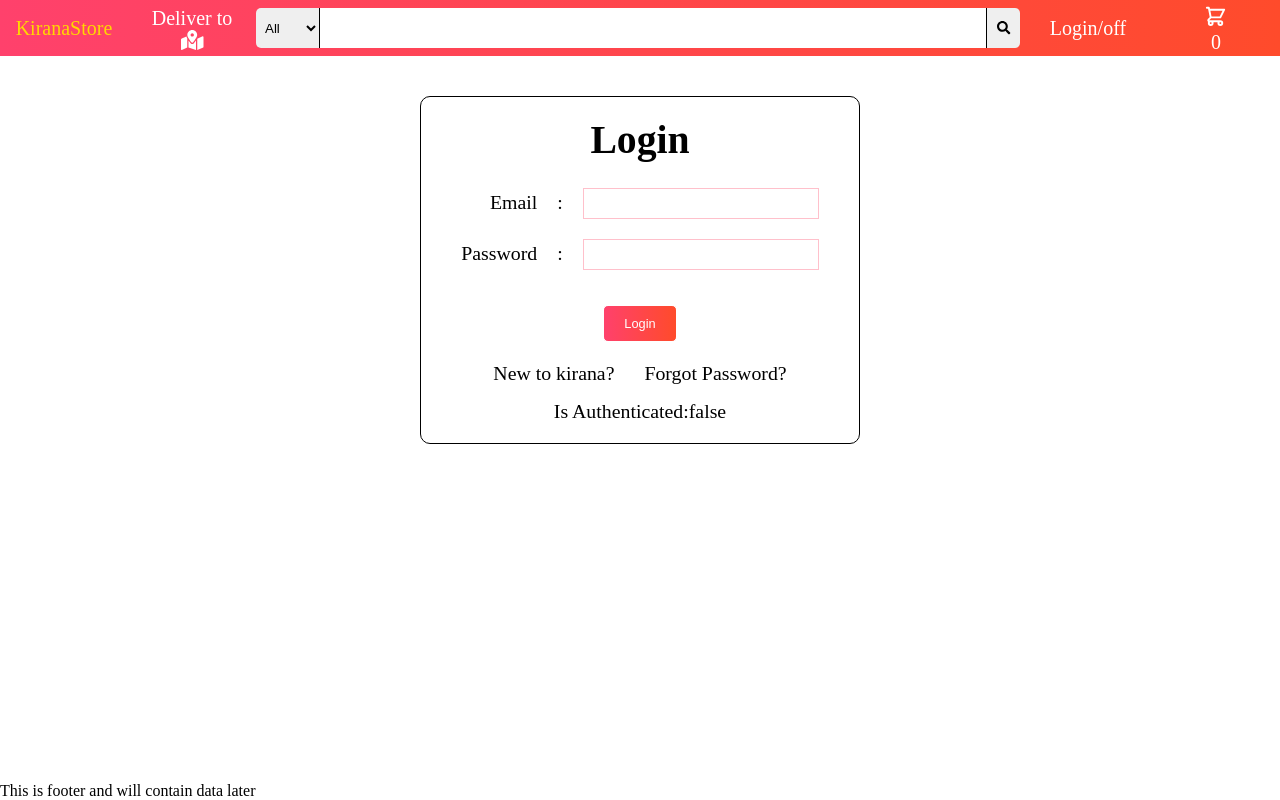
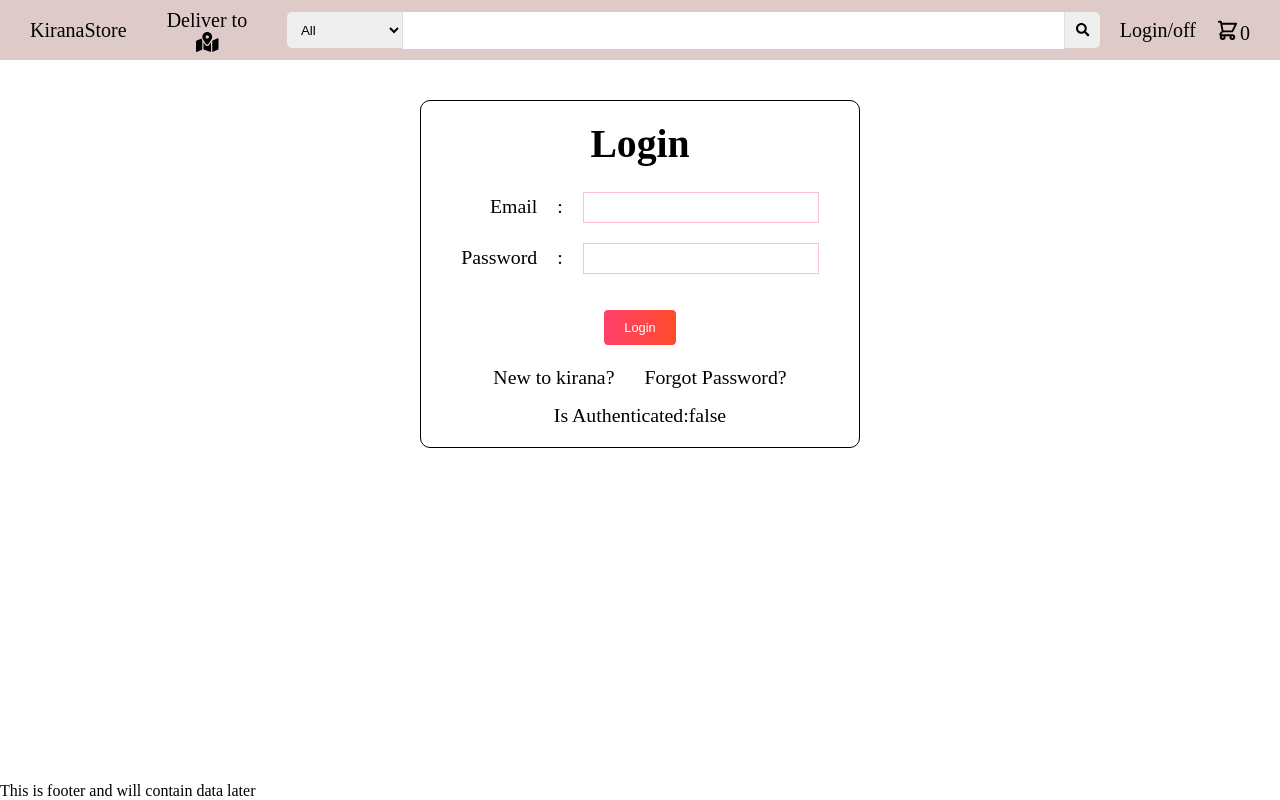
Before and after one commit to abhinavsaurav/kirana-store, a React (Create React App) app in the folder client/: page /login in a window 1280 px wide. Built offline with nearby package versions, Linux system fonts and the light colour scheme.

Commit message:
header component reworked to remove grid

```diff
--- a/client/src/components/Layout/Header/MainHeader.js
+++ b/client/src/components/Layout/Header/MainHeader.js
@@ -5,22 +5,28 @@ import { NavLink, Link, useHistory } from 'react-router-dom';
 import classes from './MainHeader.module.scss';
 import Modal from '../../UI/modal/Modal';
 import Dropdown from '../../UI/dropdown/Dropdown.js';
+import InputField from '../../UI/input/InputField.js';
 
 // just to test the modal taking in pics this can be removed
 import Pic1 from '../../../assets/pictures/carousel/pic1.png';
 import HeaderCartButton from './HeaderCartButton';
 import Cart from '../../cart/Cart';
 import useAuth from '../../../hooks/useAuth';
+import useDimension from '../../../hooks/useDimension';
+import { useEffect } from 'react';
+// import useDimension from '../../../hooks/useDimension';
 
 const MainHeader = () => {
 	const [searchText, setSearchText] = useState('');
 	const [showPinModal, setShowPinModal] = useState(false);
 	const [showCartModal, setShowCartModal] = useState(false);
-	// const [isLoggedIn, setIsLoggedIn] = useState(false);
 
 	const history = useHistory();
 
 	const auth = useAuth();
+
+	// still not performant enough
+	const dimension = useDimension();
 
 	const toggleShowPinModal = () => {
 		setShowPinModal(!showPinModal);
@@ -48,9 +54,11 @@ const MainHeader = () => {
 		}
 	};
 
-	return (
-		<header>
-			<nav className={classes['header-nav']}>
+	// **********************************************
+	// * Header sections
+	// **********************************************
+
+	const Logo = () => (
 		<NavLink
 			exact
 			activeClassName={classes.active}
@@ -59,6 +67,9 @@ const MainHeader = () => {
 		>
 			KiranaStore
 		</NavLink>
+	);
+
+	const Pin = () => (
 		<NavLink
 			exact
 			activeClassName={classes.active} // check about this part when to be active as its added in the above thing
@@ -72,25 +83,37 @@ const MainHeader = () => {
 				<img src={Pic1} alt="dummy" />
 			</Modal>
 		</NavLink>
-				<div className={classes['search-select']}>
+	);
+
+	const Category = () => (
+		<div className={`${classes['search-select']} ${classes.category}`}>
 			<select>
 				<option>All</option>
 				<option>nonedddddd</option>
 			</select>
 		</div>
-				<div className={classes['nav-fill']}>
-					<input
+	);
+
+	const SearchBar = () => (
+		<div className={classes[`search-bar`]}>
+			<InputField
 				type="text"
 				value={searchText}
 				onChange={(e) => setSearchText(e.target.value)}
 				onKeyUp={checkEnterKeyPress}
 			/>
 		</div>
-				<div className={classes.srchbtn}>
+	);
+
+	const SearchBtn = () => (
+		<div className={classes.searchbtn}>
 			<button onClick={handleSearchBtnClick}>
 				<FontAwesomeIcon icon="search" />
 			</button>
 		</div>
+	);
+
+	const LoginStatus = () => (
 		<NavLink
 			exact
 			to="/login"
@@ -107,7 +130,14 @@ const MainHeader = () => {
 				`Login/off`
 			)}
 		</NavLink>
-				<NavLink to="#" onClick={(e) => toggleShowCartModal()}>
+	);
+
+	const CartBtn = () => (
+		<NavLink
+			to="#"
+			onClick={(e) => toggleShowCartModal()}
+			className={classes['cart-wrapper']}
+		>
 			<div className={classes['cart-btn']}>
 				<HeaderCartButton />
 			</div>
@@ -116,6 +146,30 @@ const MainHeader = () => {
 				<Cart toggleShowModal={toggleShowCartModal} history={history} />
 			</Modal>
 		</NavLink>
+	);
+
+	const [dynamicWidth, setDynamicWidth] = useState(dimension.width);
+	useEffect(() => {
+		setDynamicWidth(dimension.width);
+	}, [dimension.width]);
+
+	return (
+		<header>
+			<nav className={classes['header-nav']} style={{ width: dynamicWidth }}>
+				{/* <div className={classes['nav-content-wrapper']}> */}
+				{/* <div>Width:{dimension.width}</div> */}
+				<Logo />
+				<Pin />
+				<div className={classes['search-elem']}>
+					<div className={classes['outline-elem']}>
+						<Category />
+						<SearchBar />
+						<SearchBtn />
+					</div>
+				</div>
+				<LoginStatus />
+				<CartBtn />
+				{/* </div> */}
 			</nav>
 		</header>
 	);
--- a/client/src/components/Layout/Header/MainHeader.module.scss
+++ b/client/src/components/Layout/Header/MainHeader.module.scss
@@ -1,14 +1,9 @@
-$header-height: 7vh;
-$header-elem-padding: 1px 5px 1px 5px;
-$searchbar-ht: 70%;
-$border-radius: 5px;
-
 @mixin flex-center-row {
 	display: flex;
 	align-items: center;
 	justify-content: center;
 	font-size: 1.25rem;
-	width: 100%;
+	// width: 100%;
 }
 
 @mixin flex-center-column {
@@ -19,155 +14,6 @@ $border-radius: 5px;
 	font-size: 1.25rem;
 }
 
-.header-nav {
-	width: 100%;
-	height: 100%;
-	background: #ff416c; /* fallback for old browsers */
-	background: -webkit-linear-gradient(
-		to right,
-		#ff416c,
-		#ff4b2b
-	); /* Chrome 10-25, Safari 5.1-6 */
-	background: linear-gradient(to right, #ff416c, #ff4b2b);
-	min-height: 50px;
-
-	div {
-		display: inline-block;
-		box-sizing: border-box;
-		// padding: $header-elem-padding;
-	}
-
-	display: grid;
-	grid-template-columns: 10% 10% 5% auto 3% 10% 10%;
-	grid-template-rows: $header-height;
-	grid-template-areas: 'logo pin srchselect srchbar srchbtn login cart';
-
-	.logo {
-		grid-area: logo;
-		@include flex-center-row;
-		min-height: 40px;
-	}
-
-	.pin {
-		grid-area: pin;
-		@include flex-center-column();
-		min-height: 40px;
-	}
-
-	.search-select {
-		@include flex-center-row;
-		justify-content: flex-end;
-		padding-right: 0;
-		flex-wrap: wrap;
-		min-height: 40px;
-
-		select {
-			grid-area: srchselect;
-			width: 100%;
-			position: relative;
-			height: 70%;
-			// display: inline-block;
-			box-sizing: border-box;
-			padding: $header-elem-padding;
-			border: none;
-			overflow: hidden;
-			border-right: 1px solid black;
-			border-top-left-radius: $border-radius;
-			border-bottom-left-radius: $border-radius;
-			min-height: 40px;
-		}
-		select:focus {
-			// outline: 1px solid green;
-			border-right: none;
-			// border: 2px solid green;
-			// box-sizing: border-box;
-		}
-	}
-
-	.nav-fill {
-		grid-area: srchbar;
-		@include flex-center-row;
-		justify-content: flex-start;
-		padding-left: 0;
-		padding-right: 0;
-		min-height: 40px;
-		input {
-			// position: relative;
-			width: 100%;
-			height: $searchbar-ht;
-			padding: 0 10px 0 10px;
-			font-size: 1.25rem;
-			box-shadow: none;
-			border: none;
-			// border-radius: 5px;
-			// transform: scale(1);
-			min-height: 40px;
-		}
-		input:focus {
-			outline: none;
-		}
-	}
-	.srchbtn {
-		@include flex-center-column();
-		align-items: flex-start;
-		// box-sizing: border-box;
-		padding-left: 0;
-		min-height: 40px;
-
-		button {
-			grid-area: srchbtn;
-			height: $searchbar-ht;
-			padding: 0 10px 0 10px;
-			border: none;
-			border-top-right-radius: $border-radius;
-			border-bottom-right-radius: $border-radius;
-			border-left: 1px solid black;
-			min-height: 40px;
-			cursor: pointer;
-		}
-
-		button:hover {
-			background-color: gold;
-		}
-	}
-
-	.login {
-		grid-area: login;
-		padding: 0;
-		min-height: 40px;
-		@include flex-center-row();
-	}
-
-	.cart-btn {
-		grid-area: cart;
-		min-height: 40px;
-		@include flex-center-column(); // flex-direction: column;
-	}
-
-	a {
-		text-decoration: none;
-		color: white;
-		cursor: pointer;
-		width: 100%;
-		height: 100%;
-		// vertical-align: center;
-		display: flex;
-		justify-content: center;
-		align-items: center;
-	}
-	a:hover {
-		color: gold;
-	}
-	.active {
-		// color: green;
-		border: 1 px solid white;
-	}
-
-	@media (max-width: 840px) {
-		width: 1024px;
-	}
-}
-
 *,
 *:after,
 *:before {
@@ -175,3 +21,93 @@ $border-radius: 5px;
 	-moz-box-sizing: border-box;
 	box-sizing: border-box;
 }
+header {
+	background-color: rgb(223, 202, 202);
+	.header-nav {
+		margin: 0 auto;
+		display: flex;
+		// width: 1500px;
+		height: 60px;
+		min-width: 50rem;
+		max-width: 90rem !important;
+	}
+}
+
+.header-nav {
+	.logo,
+	.search-elem,
+	.login {
+		@include flex-center-row();
+	}
+
+	.pin,
+	.cart-wrapper {
+		@include flex-center-column();
+	}
+
+	.logo,
+	.pin,
+	.search-elem,
+	.cart-wrapper {
+		padding: 0 20px;
+	}
+	padding: 0 10px;
+
+	.search-elem {
+		flex: 1;
+		justify-content: stretch;
+	}
+	.search-elem .outline-elem {
+		flex: 1;
+		@include flex-center-row();
+		height: fit-content;
+		border-radius: 5px;
+
+		&:focus-within {
+			outline-offset: -2px;
+			outline: 4px solid salmon;
+			// box-shadow: 1px solid salmon;
+		}
+
+		// &:hover {
+		// 	box-shadow: 1px 1px 1.5px red;
+		// }
+
+		.category > select {
+			padding: 9.8px;
+			width: 100%;
+			border: none;
+
+			border-bottom-left-radius: 5px;
+			border-top-left-radius: 5px;
+			// min-height: 100%;
+		}
+
+		.search-bar {
+			display: flex;
+			flex: 1;
+			& > input {
+				outline: none;
+				// flex: 1;
+				width: 100%;
+				padding: 8px;
+				border: 0px;
+				border-left: 1px solid #dfdfdf;
+				border-right: 1px solid #dfdfdf;
+			}
+		}
+		.searchbtn {
+			margin-left: auto;
+		}
+
+		.searchbtn button {
+			border-top-right-radius: 5px;
+			border-bottom-right-radius: 5px;
+			border: none;
+			padding: 10.6px;
+		}
+	}
+	.login {
+		margin-left: auto;
+	}
+}
--- a/client/src/components/UI/dropdown/Dropdown.module.scss
+++ b/client/src/components/UI/dropdown/Dropdown.module.scss
@@ -18,6 +18,7 @@
 	.btn {
 		width: 100%;
 		height: 100%;
+		padding: 10px;
 	}
 
 	.dropdown-content {
@@ -27,10 +28,12 @@
 
 		a {
 			border: 1px solid black;
+			background: white;
 			width: 100%;
 			padding: 12px 16px;
 			text-decoration: none;
 			display: block;
+			color: black;
 		}
 	}
 
```
Lines whose indentation alone changed are shown as unchanged.
